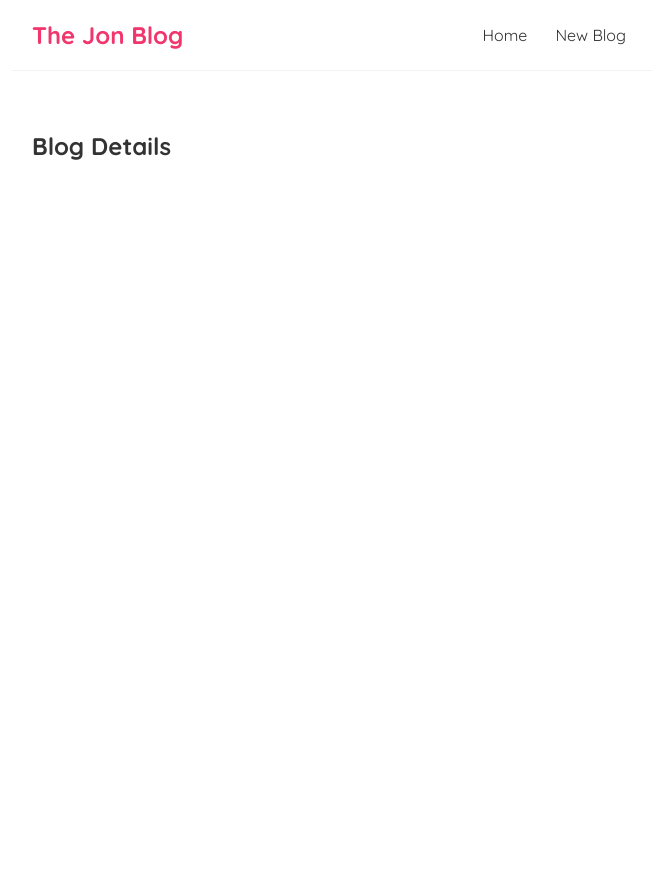
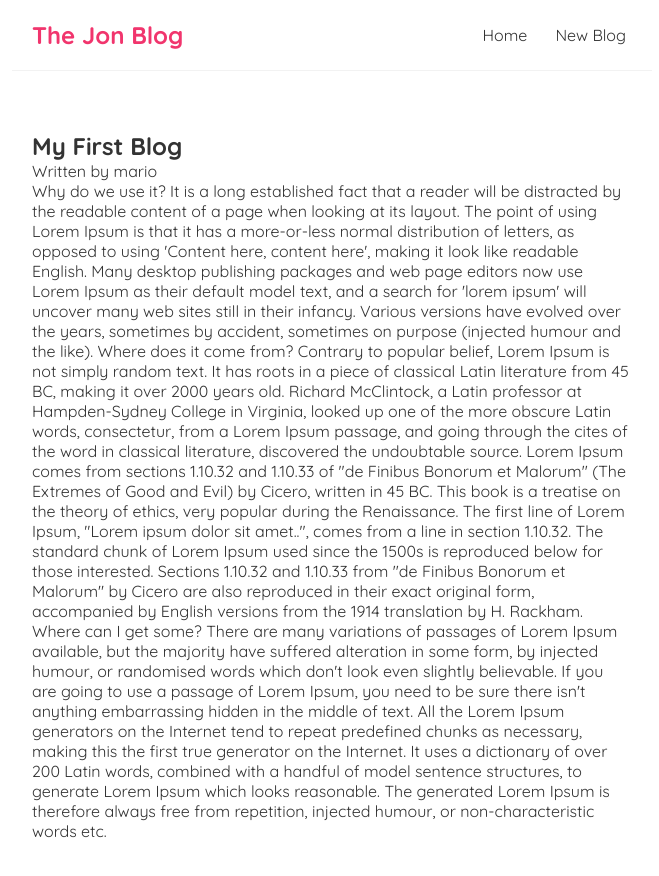
Before and after one commit to jonteal/blog-react-practice, a React (Create React App) app in the folder ninjablog/: page /blogs/1 in a window 1280 px wide. Shown: the top 876 px of the page, without its empty margins (308-967 px from the left). Before the commit the page ends 800 px from the top, so only its background shows below. Built offline with nearby package versions, Linux system fonts and the light colour scheme; data requests are answered from the project's data file; the HTML template or start-up script is replaced by a standard one.

Commit message:
BlogDetails component built out with dynamic JSX to load blogs

```diff
--- a/ninjablog/src/BlogDetails.js
+++ b/ninjablog/src/BlogDetails.js
@@ -1,7 +1,22 @@
+import { useParams } from 'react-router-dom';
+import useFetch from './useFetch';
+
 const BlogDetails = () => {
+
+    const { id } = useParams();
+    const{ data: blog, error, isPending } = useFetch('http://localhost:8000/blogs/' + id);
+
     return (
         <div className="blog-details">
-            <h2>Blog Details</h2>
+            { isPending && <div>Loading...</div>}
+            { error && <div>{ error }</div> }
+            { blog && (
+                <article>
+                    <h2>{ blog.title }</h2>
+                    <p>Written by { blog.author }</p>
+                    <div>{ blog.body }</div>
+                </article>
+            )}
         </div>
     );
 }
--- a/ninjablog/src/BlogList.js
+++ b/ninjablog/src/BlogList.js
@@ -1,3 +1,5 @@
+import { Link } from 'react-router-dom';
+
 const BlogList = ({ blogs, title }) => {
 
 
@@ -7,8 +9,11 @@
             <h2>{ title }</h2>
             {blogs.map((blog) => (
                     <div className="blog-preview" key={blog.id}>
+                        <Link to={`/blogs/${blog.id}`}>
                         <h2>{blog.title}</h2>
                         <p>Written by { blog.author }</p>
+                        </Link>
+
                     </div>
                 ))}
         </div>
--- a/ninjablog/src/index.css
+++ b/ninjablog/src/index.css
@@ -48,3 +48,7 @@
   color: #f1356d;
   margin-bottom: 8px;
 }
+
+.blog-preview a{
+  text-decoration: none;
+}
```
